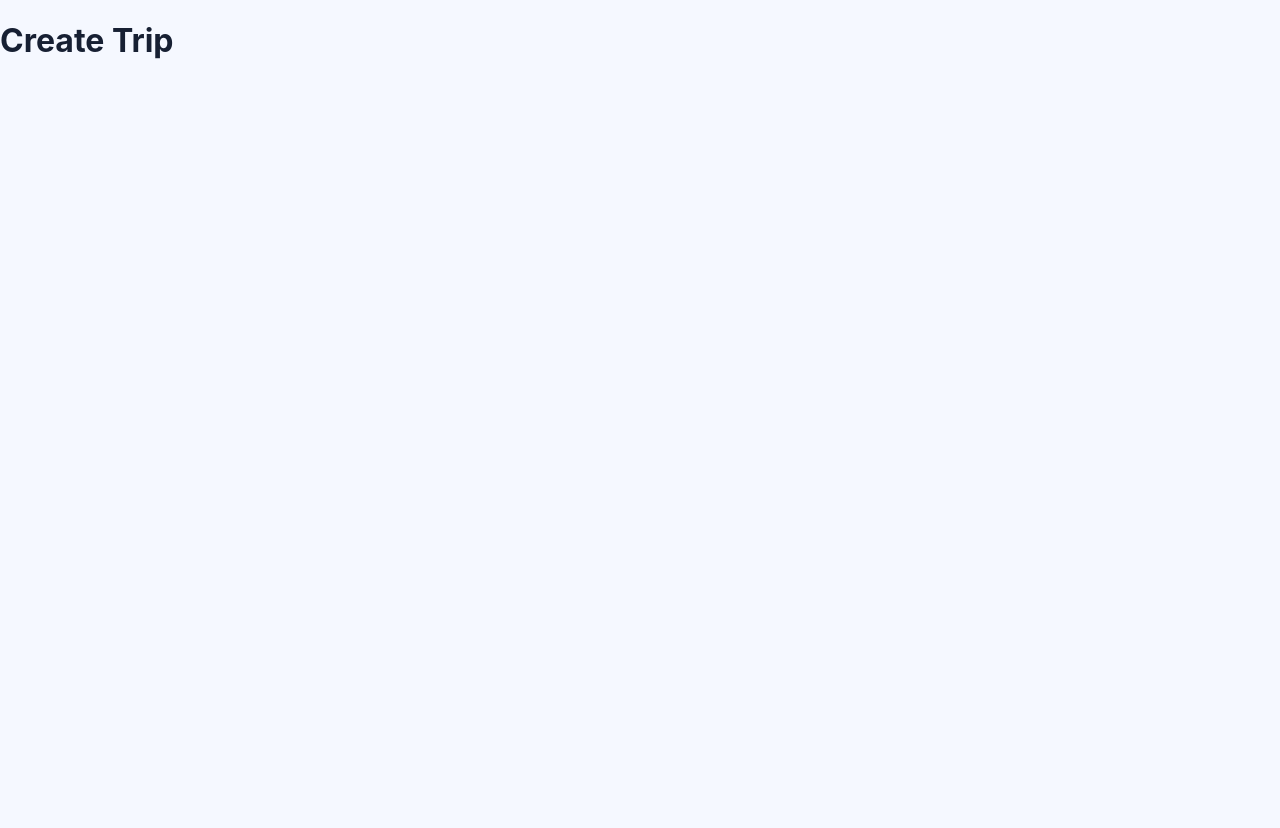
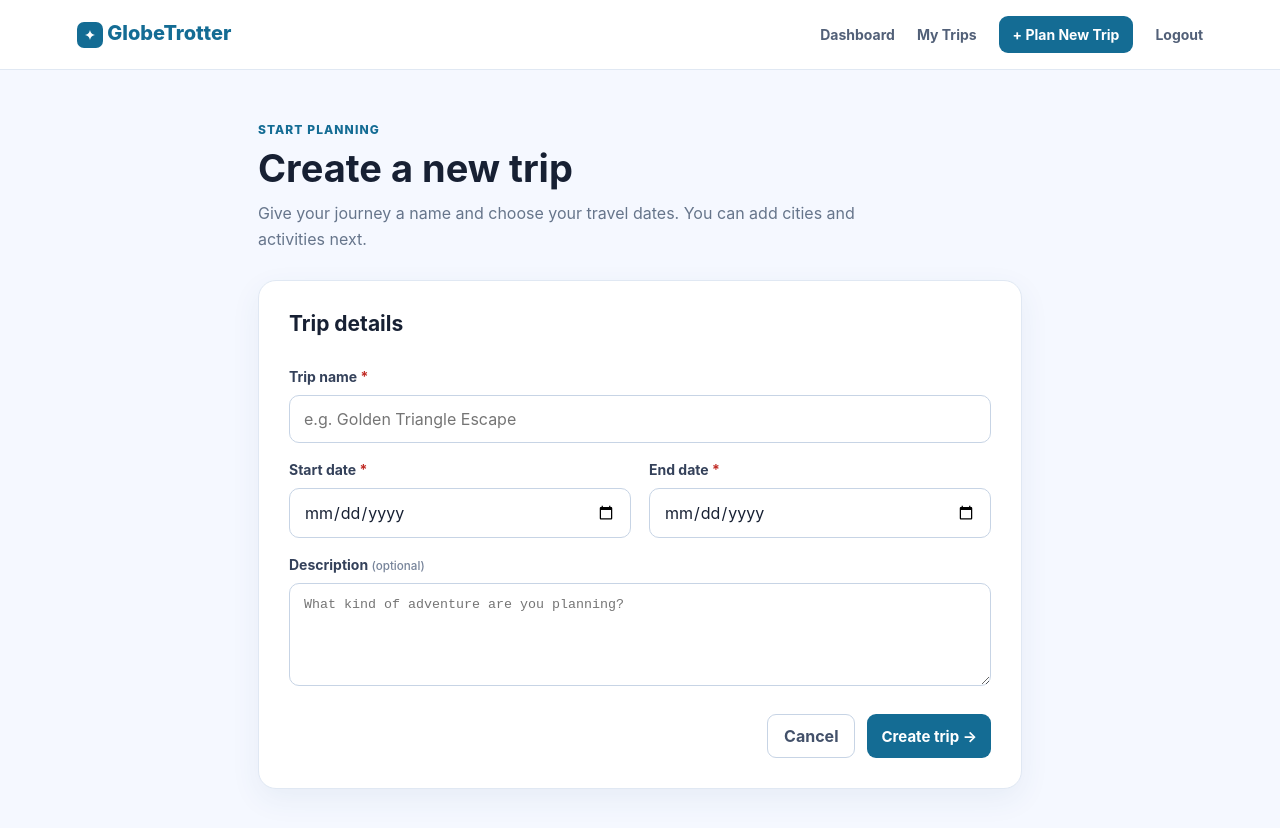
Before and after one commit to RAJPUTJII0/GlobeTrotter, a React (Vite) app in the folder frontend/: page /create-trip in a window 1280 px wide. Shown: the top 828 px of the page. Before the commit the page ends 800 px from the top, so only its background shows below. Built offline with nearby package versions, Linux system fonts and the light colour scheme.

Commit message:
Add create trip form and local storage

```diff
--- a/frontend/src/pages/CreateTrip.jsx
+++ b/frontend/src/pages/CreateTrip.jsx
@@ -1 +1,69 @@
-export default function CreateTrip() { return <main><h1>Create Trip</h1></main>; }
+import { useState } from 'react';
+import { useNavigate } from 'react-router-dom';
+import Navbar from '../components/Navbar.jsx';
+import '../styles/trip-form.css';
+
+const initialForm = { title: '', startDate: '', endDate: '', description: '' };
+
+export default function CreateTrip() {
+  const navigate = useNavigate();
+  const [form, setForm] = useState(initialForm);
+  const [error, setError] = useState('');
+
+  function updateField(event) {
+    const { name, value } = event.target;
+    setForm((current) => ({ ...current, [name]: value }));
+  }
+
+  function handleSubmit(event) {
+    event.preventDefault();
+    const title = form.title.trim();
+
+    if (!title || !form.startDate || !form.endDate) {
+      setError('Trip name, start date, and end date are required.');
+      return;
+    }
+
+    if (form.endDate < form.startDate) {
+      setError('End date cannot be earlier than the start date.');
+      return;
+    }
+
+    const trip = {
+      id: crypto.randomUUID(),
+      title,
+      description: form.description.trim(),
+      startDate: form.startDate,
+      endDate: form.endDate,
+      stops: [],
+      createdAt: new Date().toISOString(),
+    };
+    const savedTrips = JSON.parse(localStorage.getItem('globetrotter_trips') || '[]');
+    localStorage.setItem('globetrotter_trips', JSON.stringify([trip, ...savedTrips]));
+    navigate('/my-trips');
+  }
+
+  return (
+    <div className="app-shell">
+      <Navbar />
+      <main className="trip-form-page">
+        <section className="form-intro"><p className="eyebrow">START PLANNING</p><h1>Create a new trip</h1><p>Give your journey a name and choose your travel dates. You can add cities and activities next.</p></section>
+        <section className="trip-form-card" aria-labelledby="trip-details-heading">
+          <h2 id="trip-details-heading">Trip details</h2>
+          <form onSubmit={handleSubmit} noValidate>
+            <label htmlFor="title">Trip name <span>*</span></label>
+            <input id="title" name="title" value={form.title} onChange={updateField} placeholder="e.g. Golden Triangle Escape" />
+            <div className="date-fields">
+              <div><label htmlFor="startDate">Start date <span>*</span></label><input id="startDate" name="startDate" type="date" value={form.startDate} onChange={updateField} /></div>
+              <div><label htmlFor="endDate">End date <span>*</span></label><input id="endDate" name="endDate" type="date" min={form.startDate || undefined} value={form.endDate} onChange={updateField} /></div>
+            </div>
+            <label htmlFor="description">Description <small>(optional)</small></label>
+            <textarea id="description" name="description" value={form.description} onChange={updateField} placeholder="What kind of adventure are you planning?" rows="5" />
+            {error && <p className="form-error" role="alert">{error}</p>}
+            <div className="form-actions"><button className="cancel-button" onClick={() => navigate('/dashboard')} type="button">Cancel</button><button className="primary-button" type="submit">Create trip →</button></div>
+          </form>
+        </section>
+      </main>
+    </div>
+  );
+}
--- /dev/null
+++ b/frontend/src/styles/trip-form.css
@@ -0,0 +1,4 @@
+.trip-form-page { margin: 0 auto; max-width: 820px; padding: 52px 28px 72px; }
+.form-intro { margin-bottom: 28px; }.form-intro h1 { font-size: clamp(28px, 4vw, 38px); margin: 0; }.form-intro > p:not(.eyebrow) { color: #66758b; line-height: 1.6; margin: 10px 0 0; max-width: 650px; }
+.trip-form-card { background: #fff; border: 1px solid #e0e8f3; border-radius: 18px; box-shadow: 0 10px 30px rgba(38, 83, 126, .07); padding: 30px; }.trip-form-card h2 { font-size: 21px; margin: 0 0 24px; }.trip-form-card form { display: grid; gap: 10px; }.trip-form-card label { color: #34415a; font-size: 14px; font-weight: 700; margin-top: 8px; }.trip-form-card label span { color: #c12d26; }.trip-form-card small { color: #77849a; font-weight: 500; }.trip-form-card input, .trip-form-card textarea { border: 1px solid #c7d4e5; border-radius: 10px; color: #172033; outline-color: #146c94; padding: 13px 14px; resize: vertical; width: 100%; }.date-fields { display: grid; gap: 18px; grid-template-columns: 1fr 1fr; }.date-fields > div { display: grid; gap: 10px; }.form-actions { display: flex; gap: 12px; justify-content: flex-end; margin-top: 18px; }.cancel-button { background: #fff; border: 1px solid #c7d4e5; border-radius: 9px; color: #43516a; cursor: pointer; font-weight: 700; padding: 11px 16px; }
+@media (max-width: 560px) { .trip-form-page { padding: 32px 18px 52px; }.trip-form-card { padding: 22px; }.date-fields { grid-template-columns: 1fr; }.form-actions { flex-direction: column-reverse; }.form-actions button { width: 100%; } }
```
